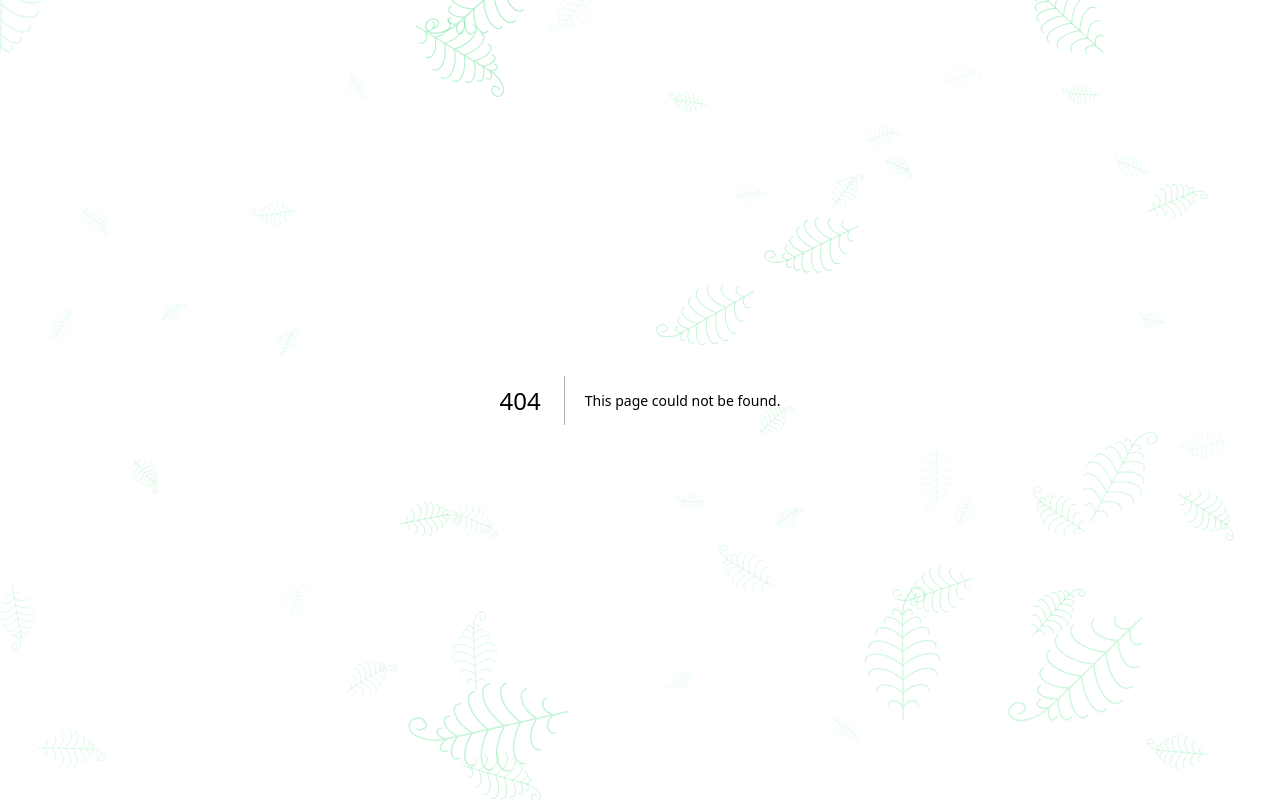
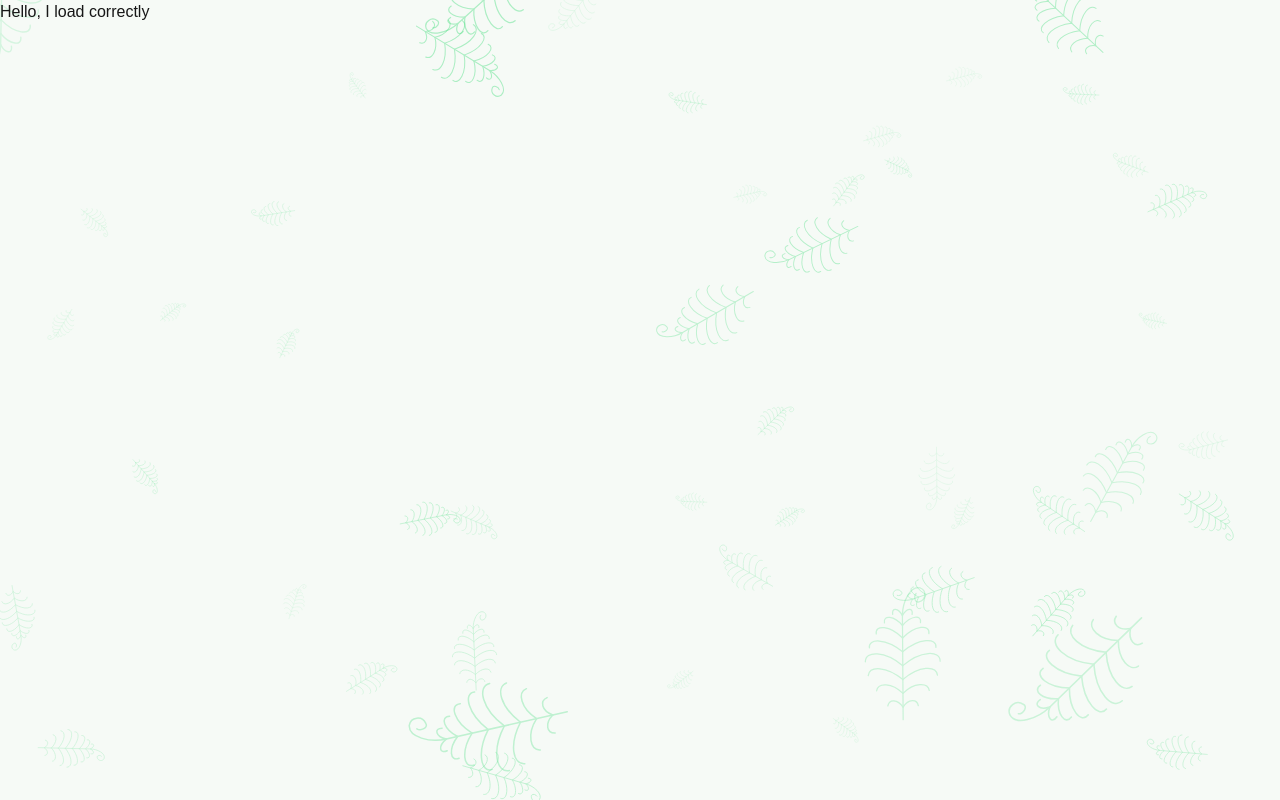
Before and after one commit to GreenYellowLight/GardenPlanner, a Next.js app: page /garden-planner/seed/seed in a window 1280 px wide. Before the commit this address had no page. Built offline with nearby package versions, Linux system fonts and the light colour scheme; a web font is replaced by a local one.

Commit message:
test page 2

```diff
--- /dev/null
+++ b/app/garden-planner/seed/seed/page.tsx
@@ -0,0 +1,3 @@
+export default function Page() {
+    return <p>Hello, I load correctly</p>
+}
```
